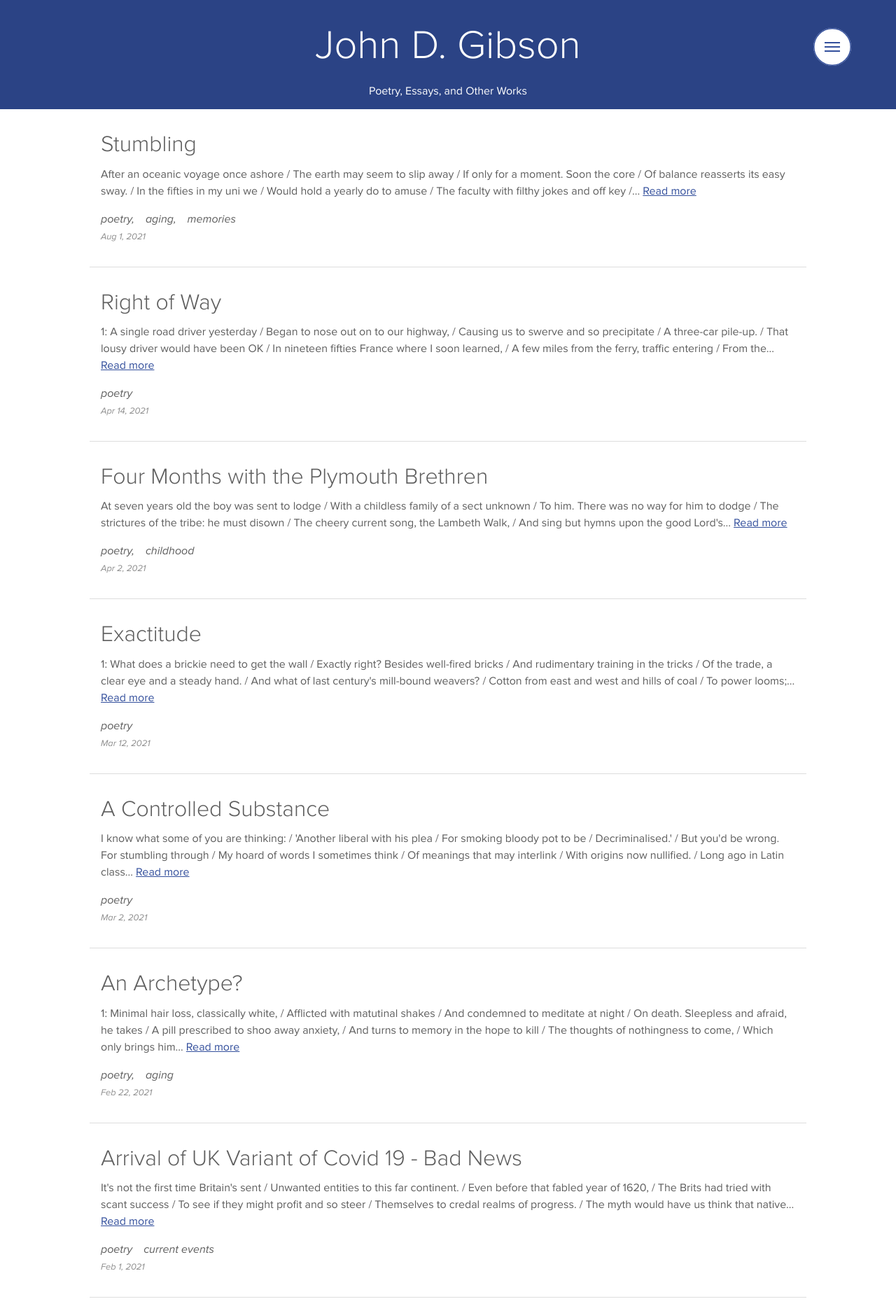
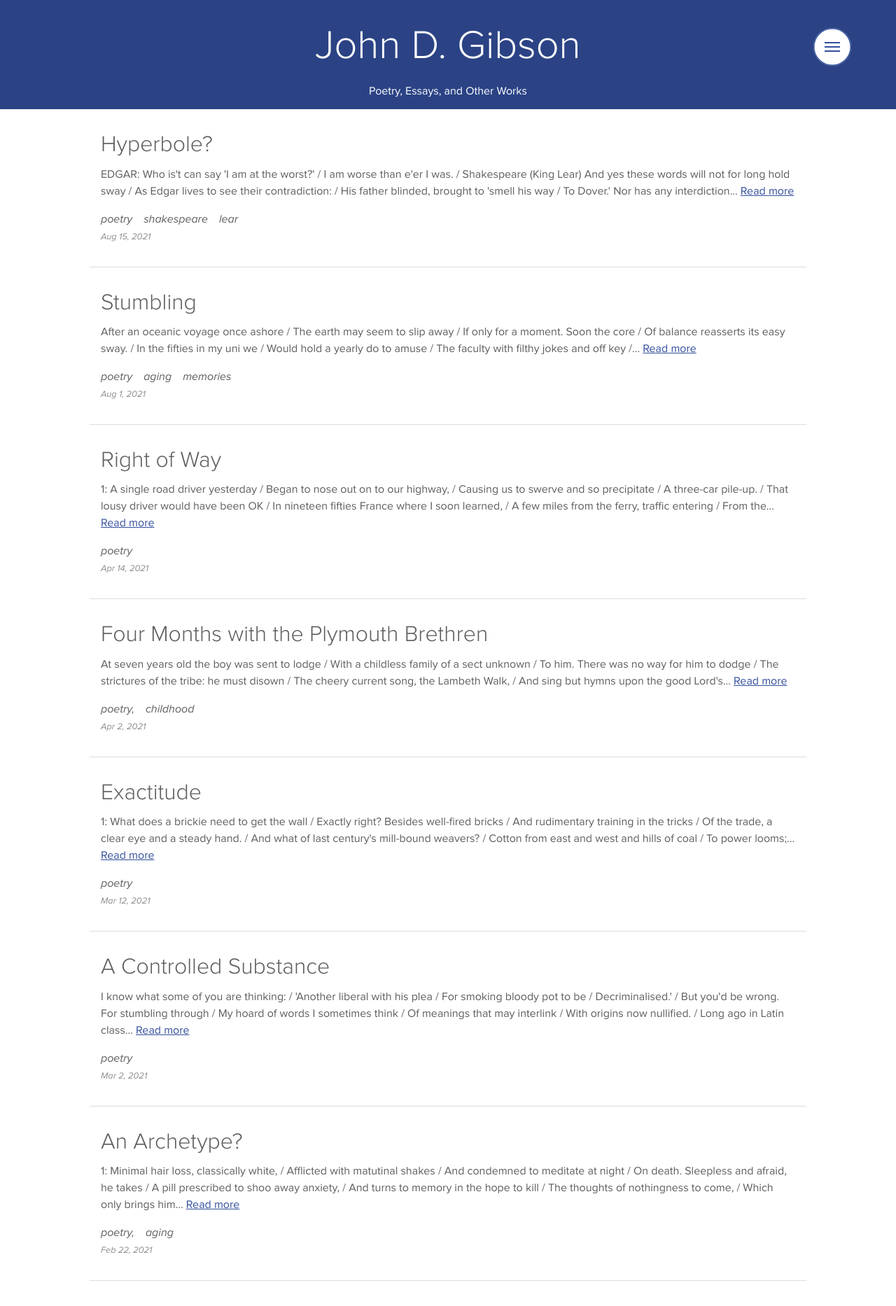
Before and after one commit to johndgibson/johndgibson.github.io, a Jekyll site: the page built from index.html, in a window 1280 px wide. Shown: the top 1866 px of the page at 70% size. Built offline with Jekyll 4.4.1, drawn with Linux system fonts in a browser that asks for light colours.

Commit message:
poems - hyperbole

```diff
--- a/_posts/2021-08-01-stumbling.html
+++ b/_posts/2021-08-01-stumbling.html
@@ -2,7 +2,7 @@
 layout: post
 title:  "Stumbling"
 permalink:  "stumbling"
-categories: poetry, aging, memories
+categories: poetry aging memories
 author: John D. Gibson
 location: Evansville, IN
 date: 2021-08-01
--- /dev/null
+++ b/_posts/2021-08-15-hyperbole.html
@@ -0,0 +1,36 @@
+---
+layout: post
+title:  "Hyperbole?"
+permalink:  "hyperbole"
+categories: poetry shakespeare lear
+author: John D. Gibson
+location: Evansville, IN
+date: 2021-08-15
+---
+
+<section>
+    <blockquote>
+        <p>
+            EDGAR: Who is't can say 'I am at the worst?'<br>
+            I am worse than e'er I was.<br>
+        </p>
+        <cite>Shakespeare (King Lear)</cite>
+    </blockquote>
+    <hr>
+    <p>
+        And yes these words will not for long hold sway<br>
+        As Edgar lives to see their contradiction:<br>
+        His father blinded, brought to 'smell his way<br>
+        To Dover.' Nor has any interdiction<br>
+        Uprooted man's inhumanity to man.<br>
+        And though some glory in our control<br>
+        Of nature's world, such braggadocio can<br>
+        Not hide the damage now and still to fall.<br>
+        Regardless of afflictions brought about<br>
+        By ethnic and by clannish prejudice,<br>
+        A mental torment hard as any clout<br>
+        Can shove a body to the precipice,<br>
+        As when I heard a woman, physically fit,<br>
+        Repeatedly aver that life for her is shit.<br>
+    </p>
+</section>
```
